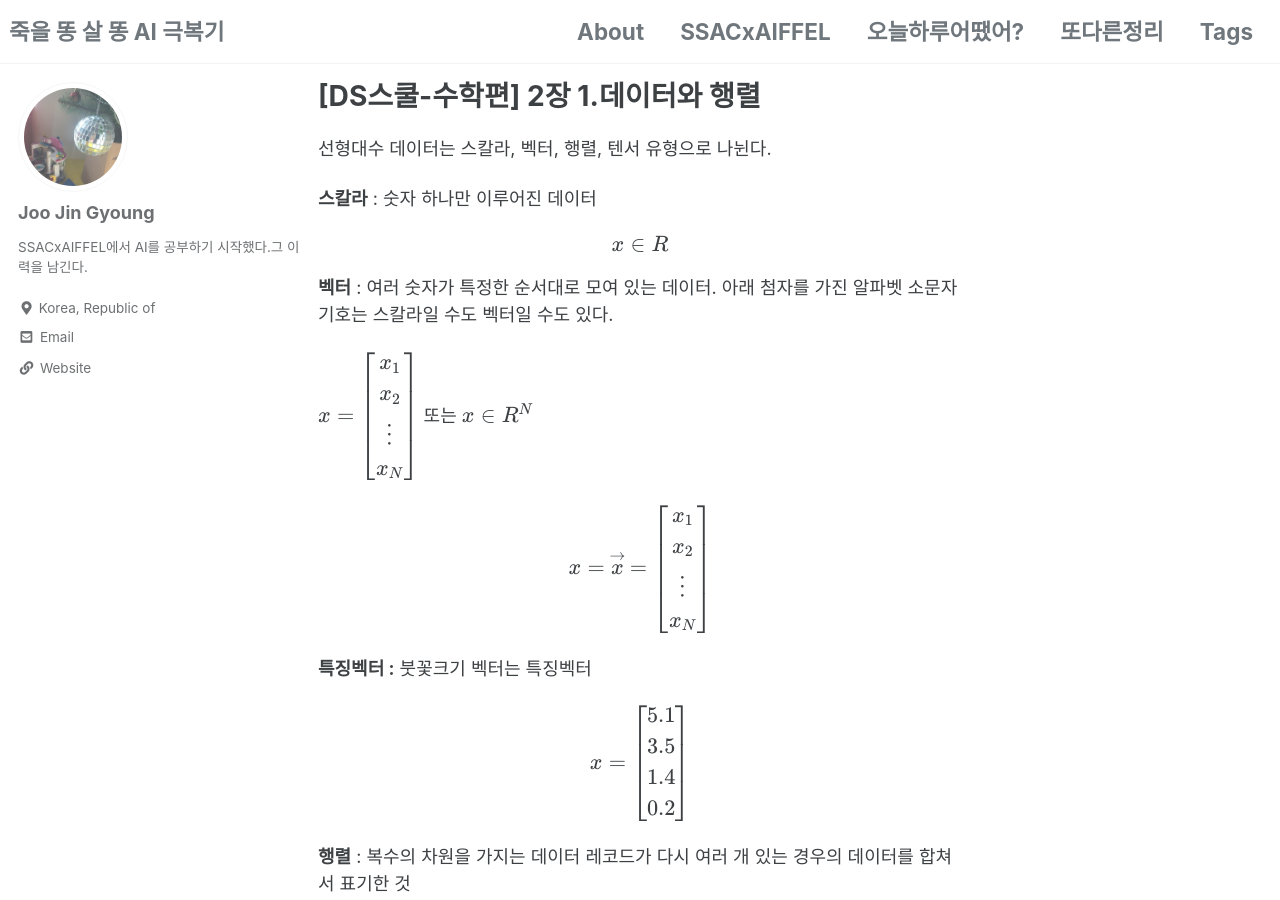
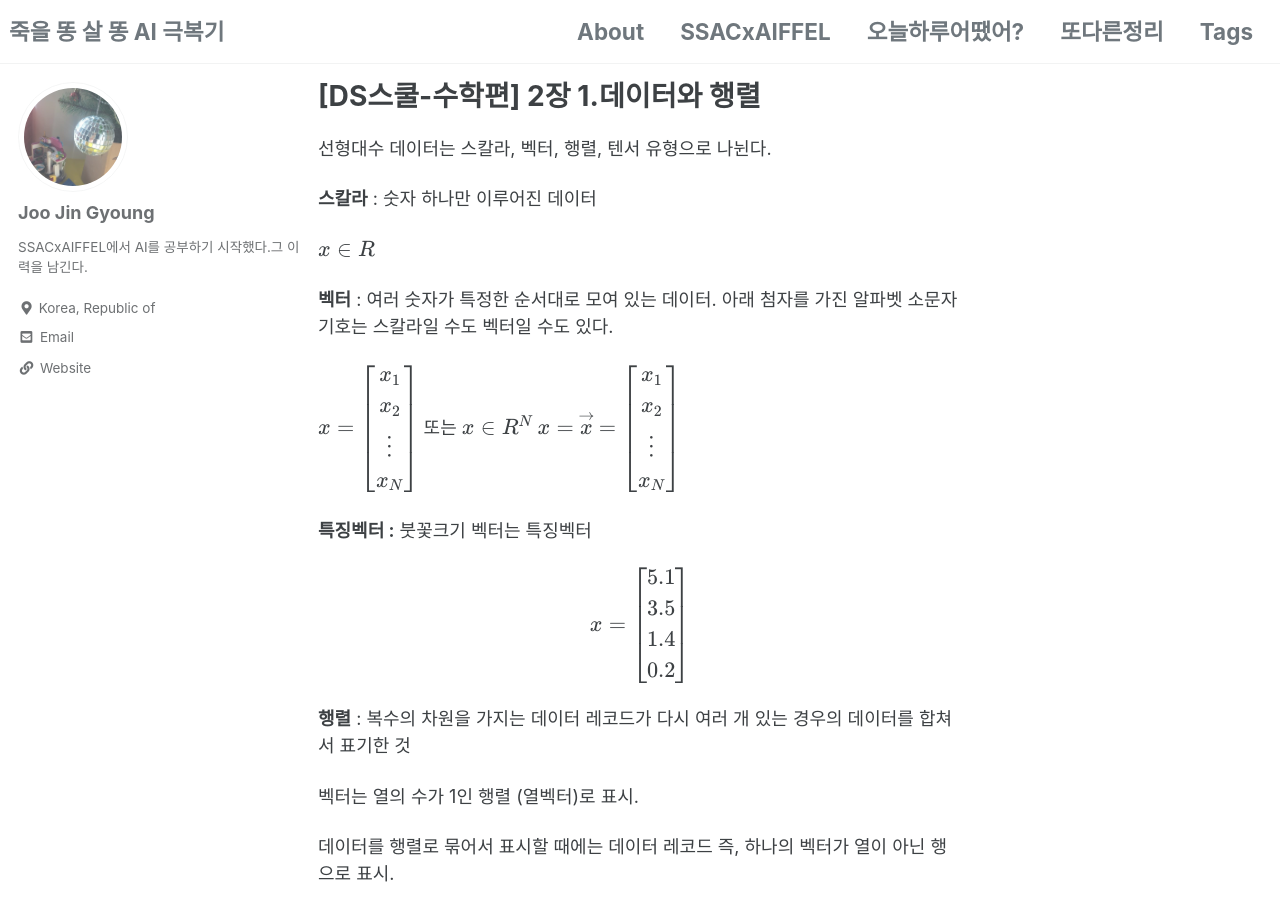
Before and after one commit to adele2020/adele2020.github.io, a Jekyll site: the page built from _posts/2021-03-27-ds-math-2-1.md, in a window 1280 px wide and 900 px high. Built offline with Jekyll 4.4.1, drawn with Linux system fonts in a browser that asks for light colours; cached includes are drawn as plain includes; formulas are drawn with MathJax 3; comment, search, counter and statistics services are not loaded.

Commit message:
코드수ff

```diff
--- a/_posts/2021-03-27-ds-math-2-1.md
+++ b/_posts/2021-03-27-ds-math-2-1.md
@@ -14,33 +14,29 @@ last_modified_at: 2021-02-27T17:15:00-00:00
 
 **스칼라**  : 숫자 하나만 이루어진 데이터
 
-$$
+$
 x \in {R}
-$$
+$
 
 **벡터** :  여러 숫자가 특정한 순서대로 모여 있는 데이터. 아래 첨자를 가진 알파벳 소문자 기호는 스칼라일 수도 벡터일 수도 있다.
 
-$$
-x =
+$$x =
+\begin{bmatrix}
+    x_1 \cr
+    x_2 \cr
+    \vdots \cr
+    x_N
+\end{bmatrix}$$
+$$\text{또는}$$
+$x \in {R^N}$
+$x = \overset{\rightarrow}x =
 \begin{bmatrix}
     x_1 \cr
     x_2 \cr
     \vdots \cr
     x_N
 \end{bmatrix}
-$$
-또는
-$$x \in {R^N}$$
-
-$$
-x = \overset{\rightarrow}x =
-\begin{bmatrix}
-    x_1 \cr
-    x_2 \cr
-    \vdots \cr
-    x_N
-\end{bmatrix}
-$$
+$
 
 **특징벡터 :** 붓꽃크기 벡터는 특징벡터
 
```
